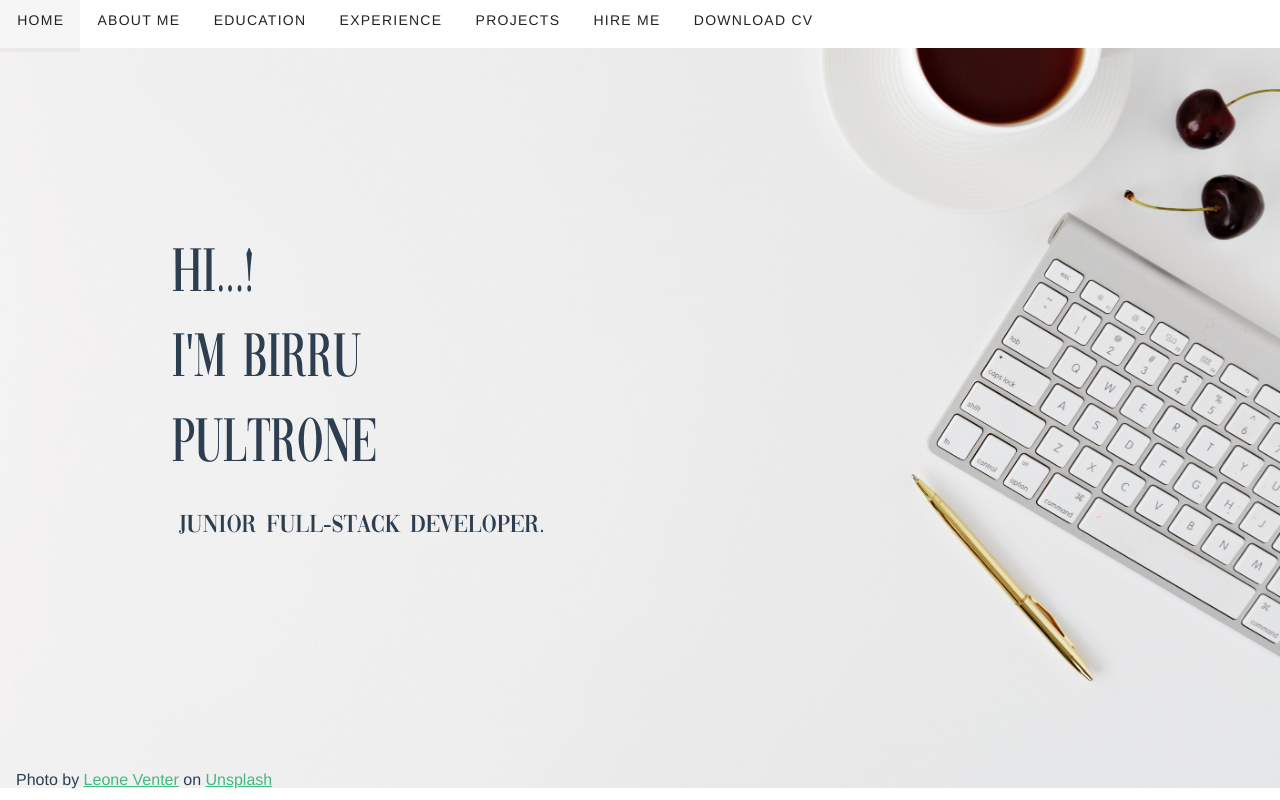
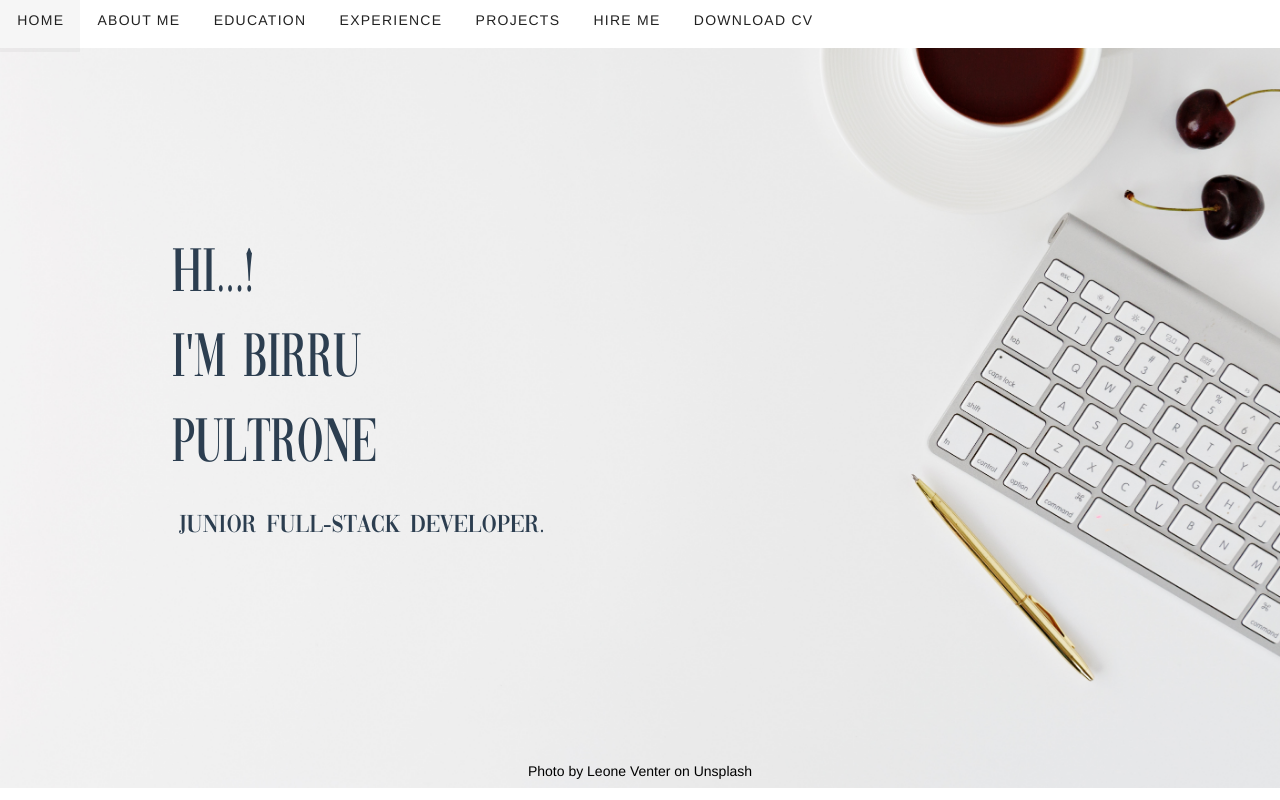
Before and after one commit to birruhayyu/birru, a Vue app: page / in a window 1280 px wide. Shown: the top 800 px of the page. Built offline with nearby package versions, Linux system fonts and the light colour scheme.

Commit message:
attribution fix

```diff
--- a/src/App.vue
+++ b/src/App.vue
@@ -199,6 +199,8 @@ export default {
 .attribution {
   position: absolute;
   bottom: 8px;
-  left: 16px;
+  font-size: 14px;
+  width: 100%;
+  text-align: center;
 }
 </style>
--- a/src/components/HomePage.vue
+++ b/src/components/HomePage.vue
@@ -1,5 +1,6 @@
 <template>
 <div id="home" class="bg">
+ <div>
 <v-toolbar class="toolbar">
   <v-toolbar-items v-if="!small_screen">
     <v-btn v-for="item in items" :key="item.title"  @click="redirect($event, item.id)" flat>{{item.title}}</v-btn>
@@ -39,8 +40,11 @@
     <p class="animated welcome" style="font-family:vogue">Junior Full-stack developer.</p>
   </v-col>
 </v-row>
-<div class="attribution">
-  Photo by <a href="https://unsplash.com/@fempreneurstyledstock?utm_content=creditCopyText&utm_medium=referral&utm_source=unsplash">Leone Venter</a> on <a href="https://unsplash.com/photos/magic-keyboard-beside-mug-and-click-pen-VieM9BdZKFo?utm_content=creditCopyText&utm_medium=referral&utm_source=unsplash">Unsplash</a>
+ </div>
+ <div style="width: 100%; text-align: center; bottom: 10px; position: absolute">
+<div class="attribution" style="color: black; height: fit-content">
+  Photo by <a style="color: black; text-decoration: none" href="https://unsplash.com/@fempreneurstyledstock?utm_content=creditCopyText&utm_medium=referral&utm_source=unsplash">Leone Venter</a> on <a style="color: black; text-decoration: none" href="https://unsplash.com/photos/magic-keyboard-beside-mug-and-click-pen-VieM9BdZKFo?utm_content=creditCopyText&utm_medium=referral&utm_source=unsplash">Unsplash</a>
+</div>
 </div>
 </div>
 </template>
--- a/src/components/MyExperience.vue
+++ b/src/components/MyExperience.vue
@@ -25,7 +25,7 @@
                 </div>
               </v-expand-transition>
               <div class="attribution" style="color: white; opacity: 0.7">
-              Photo by <a href="https://unsplash.com/@aaronweiss?utm_content=creditCopyText&utm_medium=referral&utm_source=unsplash">Aaron Weiss</a> on <a href="https://unsplash.com/photos/woman-in-sweater-sits-on-green-boat-on-dock-8bUnDiV2aJg?utm_content=creditCopyText&utm_medium=referral&utm_source=unsplash">Unsplash</a>
+              Photo by <a style="color: white; text-decoration: none" href="https://unsplash.com/@aaronweiss?utm_content=creditCopyText&utm_medium=referral&utm_source=unsplash">Aaron Weiss</a> on <a style="color: white; text-decoration: none" href="https://unsplash.com/photos/woman-in-sweater-sits-on-green-boat-on-dock-8bUnDiV2aJg?utm_content=creditCopyText&utm_medium=referral&utm_source=unsplash">Unsplash</a>
               </div>
             </v-img>
           </v-card>
@@ -61,8 +61,8 @@
                 </p>
                 </div>
               </v-expand-transition>
-              <div class="attribution" style="color: white; opacity: 0.7">
-                Photo by <a href="https://unsplash.com/@clemhlrdt?utm_content=creditCopyText&utm_medium=referral&utm_source=unsplash">Clément Hélardot</a> on <a href="https://unsplash.com/photos/black-and-silver-laptop-computer-on-table-95YRwf6CNw8?utm_content=creditCopyText&utm_medium=referral&utm_source=unsplash">Unsplash</a>
+              <div class="attribution" style="color: black; opacity: 0.7">
+                Photo by <a style="color: black; text-decoration: none" href="https://unsplash.com/@clemhlrdt?utm_content=creditCopyText&utm_medium=referral&utm_source=unsplash">Clément Hélardot</a> on <a style="color: black; text-decoration: none" href="https://unsplash.com/photos/black-and-silver-laptop-computer-on-table-95YRwf6CNw8?utm_content=creditCopyText&utm_medium=referral&utm_source=unsplash">Unsplash</a>
               </div>
             </v-img>
           </v-card>
@@ -100,7 +100,7 @@
                 </div>
               </v-expand-transition>
               <div class="attribution" style="opacity: 0.7">
-              Photo by <a href="https://unsplash.com/@charlesdeluvio?utm_content=creditCopyText&utm_medium=referral&utm_source=unsplash">charlesdeluvio</a> on <a href="https://unsplash.com/photos/black-and-gray-laptop-computer-HTDVSbFsy3U?utm_content=creditCopyText&utm_medium=referral&utm_source=unsplash">Unsplash</a>
+              Photo by <a style="color: black; text-decoration: none" href="https://unsplash.com/@charlesdeluvio?utm_content=creditCopyText&utm_medium=referral&utm_source=unsplash">charlesdeluvio</a> on <a style="color: black; text-decoration: none" href="https://unsplash.com/photos/black-and-gray-laptop-computer-HTDVSbFsy3U?utm_content=creditCopyText&utm_medium=referral&utm_source=unsplash">Unsplash</a>
               </div>
             </v-img>
           </v-card>
--- a/src/components/MyProjects.vue
+++ b/src/components/MyProjects.vue
@@ -11,7 +11,7 @@
     <v-col cols="4" :class="{box: !isSmall, small: isSmall}">
       <v-img :src="require('../assets/lang.jpg')" style="object-fit:cover; width: 100%; height: 100%" cover>
       <div class="attribution" style="opacity: 0.7;color: white">
-        Photo by <a href="https://unsplash.com/@leookubo?utm_content=creditCopyText&utm_medium=referral&utm_source=unsplash">Leonardo Toshiro Okubo</a> on <a href="https://unsplash.com/photos/unknown-person-writing-on-chalkboard-jBSTNenQxok?utm_content=creditCopyText&utm_medium=referral&utm_source=unsplash">Unsplash</a>
+        Photo by <a style="color: white; text-decoration: none" href="https://unsplash.com/@leookubo?utm_content=creditCopyText&utm_medium=referral&utm_source=unsplash">Leonardo Toshiro Okubo</a> on <a style="color: white; text-decoration: none" href="https://unsplash.com/photos/unknown-person-writing-on-chalkboard-jBSTNenQxok?utm_content=creditCopyText&utm_medium=referral&utm_source=unsplash">Unsplash</a>
       </div>
       </v-img>
     </v-col>
@@ -28,7 +28,7 @@
     <v-col cols="4" class="small" v-if="isSmall">
       <v-img :src="require('../assets/data2.jpg')" style="object-fit:cover; width: 100%; height: 100%" :class="{small: isSmall}">
       <div class="attribution" style="opacity: 0.7; color: white">
-        Photo by <a href="https://unsplash.com/@mjessier?utm_content=creditCopyText&utm_medium=referral&utm_source=unsplash">Myriam Jessier</a> on <a href="https://unsplash.com/photos/person-using-macbook-pro-on-black-table-eveI7MOcSmw?utm_content=creditCopyText&utm_medium=referral&utm_source=unsplash">Unsplash</a>
+        Photo by <a style="color: black; text-decoration: none" href="https://unsplash.com/@mjessier?utm_content=creditCopyText&utm_medium=referral&utm_source=unsplash">Myriam Jessier</a> on <a style="color: black; text-decoration: none" href="https://unsplash.com/photos/person-using-macbook-pro-on-black-table-eveI7MOcSmw?utm_content=creditCopyText&utm_medium=referral&utm_source=unsplash">Unsplash</a>
       </div>
       </v-img>
     </v-col>
@@ -42,8 +42,8 @@
     </v-col>
     <v-col cols="4" class="box" v-if="!isSmall">
       <v-img :src="require('../assets/data2.jpg')" style="object-fit:cover; width: 100%; height: 100%" cover>
-      <div class="attribution" style="opacity: 0.7; color: white">
-        Photo by <a href="https://unsplash.com/@mjessier?utm_content=creditCopyText&utm_medium=referral&utm_source=unsplash">Myriam Jessier</a> on <a href="https://unsplash.com/photos/person-using-macbook-pro-on-black-table-eveI7MOcSmw?utm_content=creditCopyText&utm_medium=referral&utm_source=unsplash">Unsplash</a>
+      <div class="attribution" style="opacity: 0.7; color: black">
+        Photo by <a style="color: black; text-decoration: none" href="https://unsplash.com/@mjessier?utm_content=creditCopyText&utm_medium=referral&utm_source=unsplash">Myriam Jessier</a> on <a style="color: black; text-decoration: none" href="https://unsplash.com/photos/person-using-macbook-pro-on-black-table-eveI7MOcSmw?utm_content=creditCopyText&utm_medium=referral&utm_source=unsplash">Unsplash</a>
       </div>
       </v-img>
     </v-col>
@@ -51,8 +51,8 @@
   <v-row class="d-flex justify-center align-center margin-remove">
     <v-col cols="4" :class="{box: !isSmall, small: isSmall}">
       <v-img :src="require('../assets/troubleshoot.jpg')" style="object-fit:cover; width: 100%; height: 100%" cover>
-      <div class="attribution" style="opacity: 0.7; color: white">
-      Photo by <a href="https://unsplash.com/@bermixstudio?utm_content=creditCopyText&utm_medium=referral&utm_source=unsplash">Bermix Studio</a> on <a href="https://unsplash.com/photos/a-phone-with-a-stethoscope-on-top-of-it-l8uCymHXI-g?utm_content=creditCopyText&utm_medium=referral&utm_source=unsplash">Unsplash</a>
+      <div class="attribution" style="opacity: 0.7; color: black">
+      Photo by <a style="color: black; text-decoration: none" href="https://unsplash.com/@bermixstudio?utm_content=creditCopyText&utm_medium=referral&utm_source=unsplash">Bermix Studio</a> on <a style="color: black; text-decoration: none" href="https://unsplash.com/photos/a-phone-with-a-stethoscope-on-top-of-it-l8uCymHXI-g?utm_content=creditCopyText&utm_medium=referral&utm_source=unsplash">Unsplash</a>
       </div>
       </v-img>
     </v-col>
@@ -69,7 +69,7 @@
     <v-col cols="4" class="small" v-if="isSmall">
       <v-img :src="require('../assets/weight.jpg')" style="object-fit:cover; width: 100%; height: 100%" :class="{small: isSmall}">
       <div class="attribution" style="opacity: 0.7; color: white">
-       Photo by <a href="https://unsplash.com/@bermixstudio?utm_content=creditCopyText&utm_medium=referral&utm_source=unsplash">Bermix Studio</a> on <a href="https://unsplash.com/photos/a-phone-with-a-stethoscope-on-top-of-it-l8uCymHXI-g?utm_content=creditCopyText&utm_medium=referral&utm_source=unsplash">Unsplash</a>
+       Photo by <a style="color: black; text-decoration: none" href="https://unsplash.com/@bermixstudio?utm_content=creditCopyText&utm_medium=referral&utm_source=unsplash">Bermix Studio</a> on <a style="color: black; text-decoration: none" href="https://unsplash.com/photos/a-phone-with-a-stethoscope-on-top-of-it-l8uCymHXI-g?utm_content=creditCopyText&utm_medium=referral&utm_source=unsplash">Unsplash</a>
       </div>
       </v-img>
     </v-col>
@@ -84,7 +84,7 @@
     <v-col cols="4" class="box" v-if="!isSmall">
       <v-img :src="require('../assets/weight.jpg')" style="object-fit:cover; width: 100%; height: 100%" cover>
       <div class="attribution" style="opacity: 0.7; color: white">
-        Photo by <a href="https://unsplash.com/@victorfreitas?utm_content=creditCopyText&utm_medium=referral&utm_source=unsplash">Victor Freitas</a> on <a href="https://unsplash.com/photos/person-locking-gym-plates-on-barbell-KIzBvHNe7hY?utm_content=creditCopyText&utm_medium=referral&utm_source=unsplash">Unsplash</a>
+        Photo by <a style="color: white; text-decoration: none" href="https://unsplash.com/@victorfreitas?utm_content=creditCopyText&utm_medium=referral&utm_source=unsplash">Victor Freitas</a> on <a style="color:white; text-decoration: none" href="https://unsplash.com/photos/person-locking-gym-plates-on-barbell-KIzBvHNe7hY?utm_content=creditCopyText&utm_medium=referral&utm_source=unsplash">Unsplash</a>
       </div>
       </v-img>
     </v-col>
```
